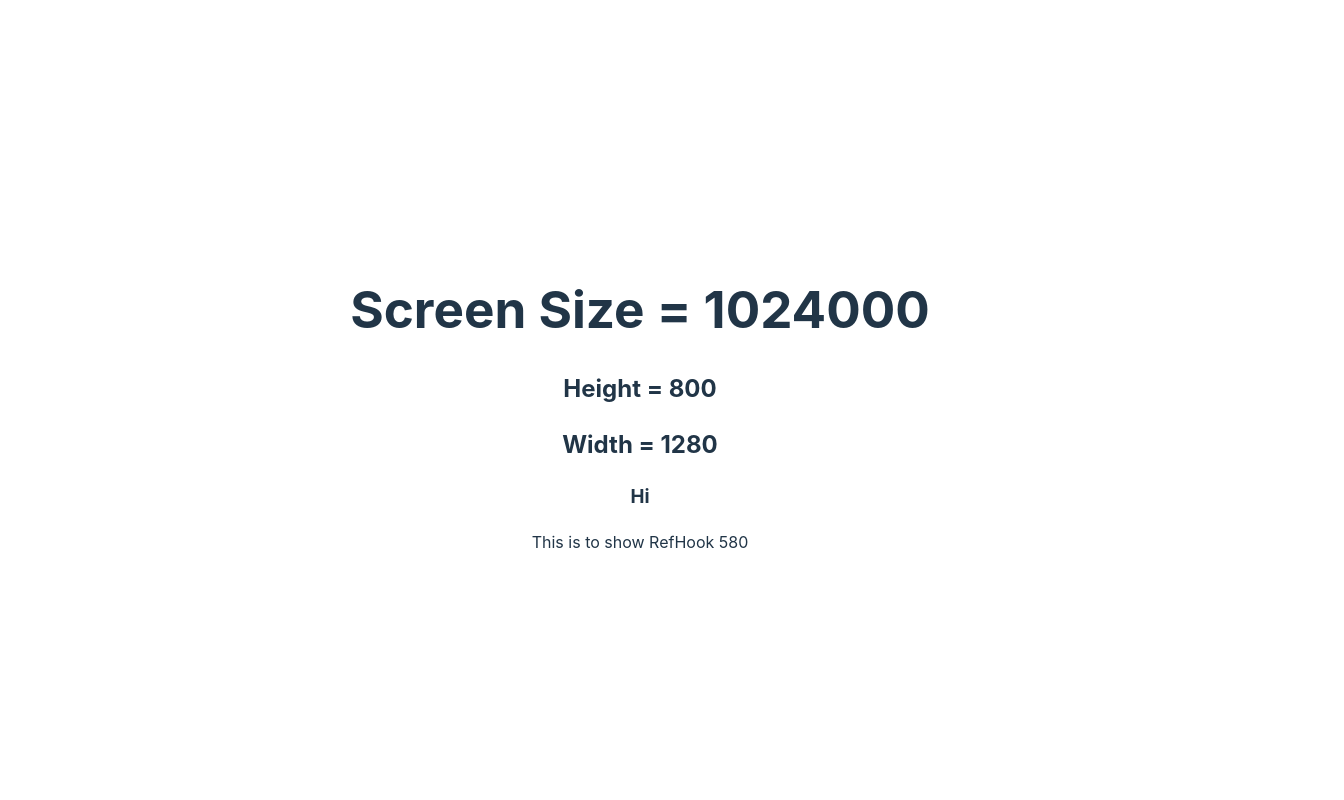
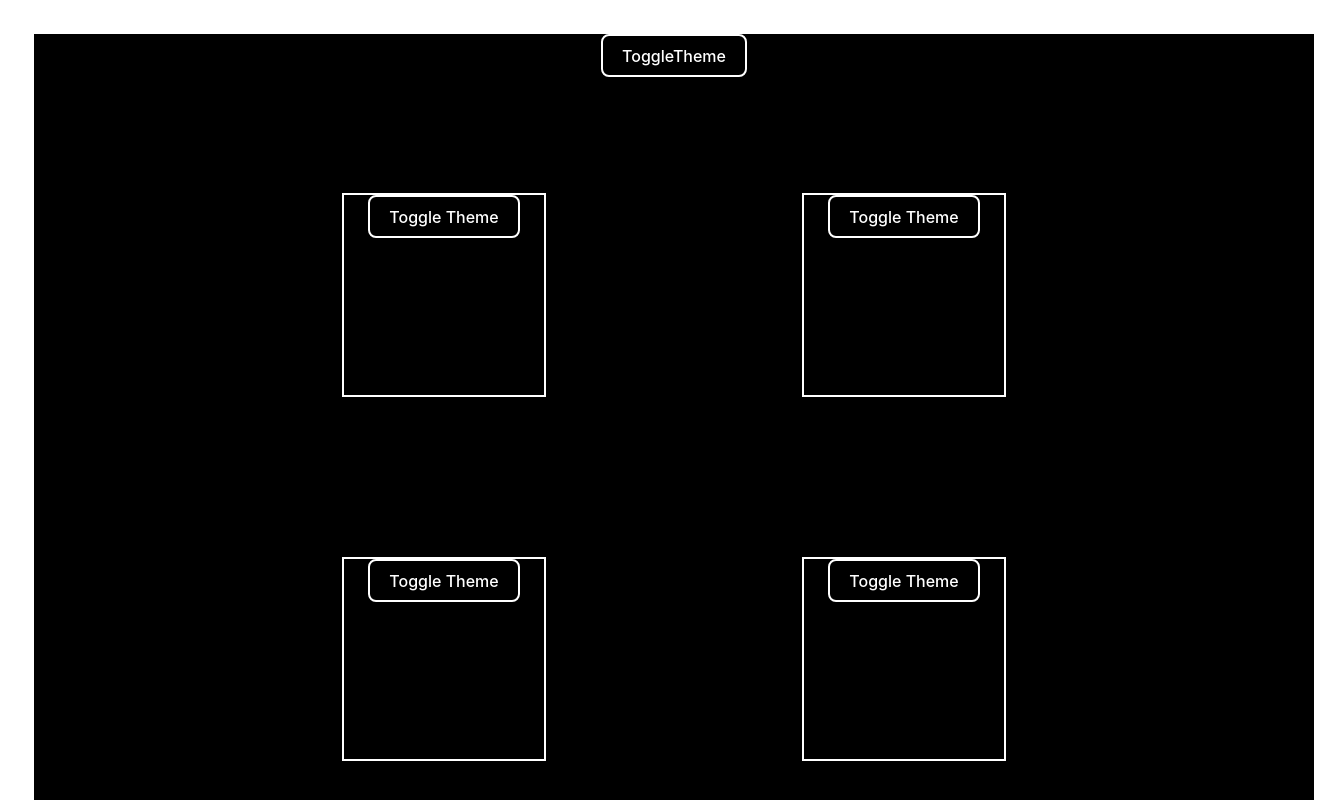
Before and after one commit to simran-saini-zs/React_Practice, a React (Vite) app: page / in a window 1280 px wide. Shown: the top 800 px of the page, 1344 px wide, since content can reach past the window. Built offline with nearby package versions, Linux system fonts and the light colour scheme.

Commit message:
Completed assignment on useContext to toggleTheme

```diff
--- a/src/App.jsx
+++ b/src/App.jsx
@@ -1,35 +1,31 @@
-import { createContext, useState } from 'react'
-import reactLogo from './assets/react.svg'
-import viteLogo from '/vite.svg'
 import './App.css'
-import Assignment from "./Assignment.jsx"
-import { StrictMode } from 'react'
-import { createRoot } from 'react-dom/client'
-import './index.css'
-import ReactDOM from "react-dom"
-import {ColorProvider} from "./ColorContext.jsx"
-import Counter from './Counter.jsx'
-import Form from './Form.jsx'
-import Problem1 from './Problem1SetTimeOut.jsx'
-import WindowHook from './WindowHook.jsx'
-import MountedHook from './MountedHook.jsx'
-import RefHook from './RefHook.jsx'
+import { createContext,useState } from 'react'
+import Component1 from './Component1'
+import Component2 from './Component2'
+import Component3 from './Component3'
+import Component4 from './Component4'
+import ThemeContext from './ThemeContext'
+import './Component.css'
 function App() {
-  let {w_size,h_size} = WindowHook();
-  let {ismount} = MountedHook();
-  console.log(ismount);
-  let {ref,size} = RefHook();
+  let [theme,setTheme] = useState('black');
+  function handleTheme()
+  {
+    setTheme((prev)=>prev == "black"? "white":"black");
+  }
+  console.log(theme);
   return (
     <>
-    <ColorProvider>
-    <div>
-        <h1>Screen Size = {w_size*h_size}</h1>
-        <h2>Height = {h_size}</h2>
-        <h2>Width = {w_size}</h2>
-        {ismount && <h3>Hi</h3>}
-        <div ref ={ref}>This is to show RefHook {size}</div>
-    </div>
-    </ColorProvider>
+   <div  className = {theme == "white"? "white outer-cont":"black outer-cont"}>
+   <button onClick={handleTheme}>ToggleTheme</button>
+   <div className='cont'>
+   <ThemeContext.Provider value = {{theme,handleTheme}}>
+      <Component1/>
+      <Component2/>
+      <Component3/>
+      <Component4/>
+    </ThemeContext.Provider>
+   </div>
+   </div>
     </>
   )
 }
--- /dev/null
+++ b/src/Component.css
@@ -0,0 +1,42 @@
+.white{
+    border: 2px solid black;
+    height: 200px;
+    width: 200px;
+    color: black;
+    background-color: white;
+}
+.black{
+    border: 2px solid white;
+    height: 200px;
+    width: 200px;
+    color: white;
+    background-color: black;
+}
+.white button{
+    background-color: white;
+    color: black;
+    border: 2px solid black;
+}
+.black button{
+    background-color: black;
+    color: white;
+    border: 2px solid white;
+}
+.cont{
+    display: grid;
+    grid-template-columns: auto auto;
+    grid-template-rows: auto auto;
+    justify-content: center;
+    align-content: center;
+    gap: 20%;
+    height: 100vh;
+    width: 100vw;
+}
+.outer-cont{
+    display: flex;
+    flex-direction: column;
+    height: 100%;
+    width: 100%;
+    justify-content: center;
+    align-items: center;
+}
--- /dev/null
+++ b/src/Component1.jsx
@@ -0,0 +1,14 @@
+import './App.css'
+import { useContext } from 'react'
+import ThemeContext from './ThemeContext'
+import './Component.css'
+
+const Component1 = ()=>{
+   let {theme,handleTheme} = useContext(ThemeContext);
+   return(
+    <div className = {theme == "white"? "white":"black"}>
+        <button onClick={handleTheme}>Toggle Theme</button>
+    </div>
+   )
+}
+export default Component1
--- /dev/null
+++ b/src/Component2.jsx
@@ -0,0 +1,14 @@
+import './App.css'
+import { useContext } from 'react'
+import ThemeContext from './ThemeContext'
+import './Component.css'
+
+const Component2 = ()=>{
+   let {theme,handleTheme} = useContext(ThemeContext);
+   return(
+    <div className = {theme == "white"? "white":"black"}>
+        <button onClick={handleTheme}>Toggle Theme</button>
+    </div>
+   )
+}
+export default Component2
--- /dev/null
+++ b/src/Component3.jsx
@@ -0,0 +1,14 @@
+import './App.css'
+import { useContext } from 'react'
+import ThemeContext from './ThemeContext'
+import './Component.css'
+
+const Component3 = ()=>{
+   let {theme,handleTheme} = useContext(ThemeContext);
+   return(
+    <div  className = {theme == "white"? "white":"black"}>
+        <button onClick={handleTheme}>Toggle Theme</button>
+    </div>
+   )
+}
+export default Component3
--- /dev/null
+++ b/src/Component4.jsx
@@ -0,0 +1,14 @@
+import './App.css'
+import { useContext } from 'react'
+import ThemeContext from './ThemeContext'
+import './Component.css'
+
+const Component4 = ()=>{
+   let {theme,handleTheme} = useContext(ThemeContext);
+   return(
+    <div className = {theme == "white"? "white":"black"}>
+        <button onClick={handleTheme}>Toggle Theme</button>
+    </div>
+   )
+}
+export default Component4
--- /dev/null
+++ b/src/ThemeContext.jsx
@@ -0,0 +1,3 @@
+import { createContext} from 'react'
+let ThemeContext = createContext();
+export default ThemeContext
```
